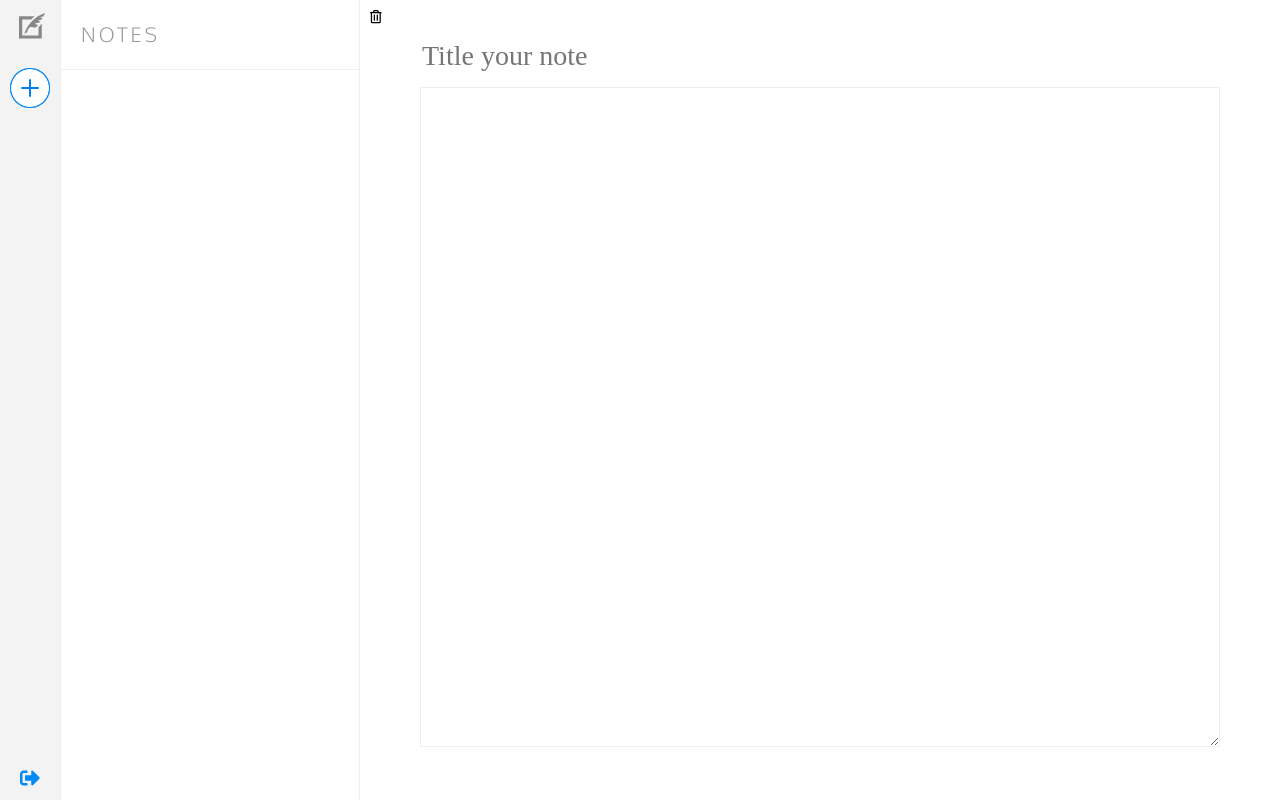
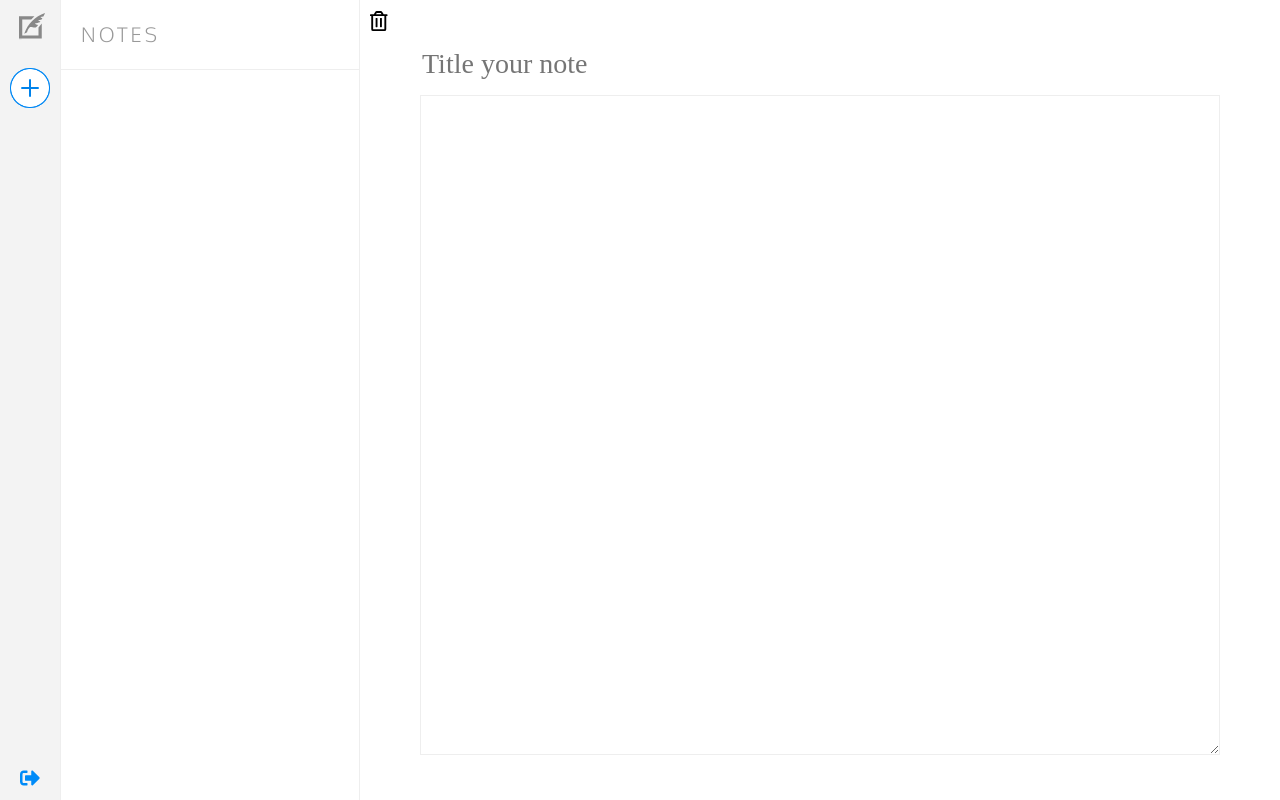
Before and after one commit to imarijr/noteHerder, a React (Create React App) app: page / in a window 1280 px wide. In both pictures the pointer is over the button 375 px from the left and 17 px from the top of the page. Built offline with nearby package versions, Linux system fonts and the light colour scheme; a web font is replaced by a local one.

Commit message:
add styling to delete button

```diff
--- a/src/NoteForm.css
+++ b/src/NoteForm.css
@@ -23,10 +23,15 @@
     font-size: 1.4rem;
     padding: 1rem;
   }
-  .NoteForm button i.fa {
+  .NoteForm button {
     color: #999;
     font-size: 2rem;
     margin: 0;
+  }
+
+  .NoteForm button:hover{
+    color: black;
+    cursor: pointer;
   }
   .NoteForm form {
     margin: 0 auto;
```
